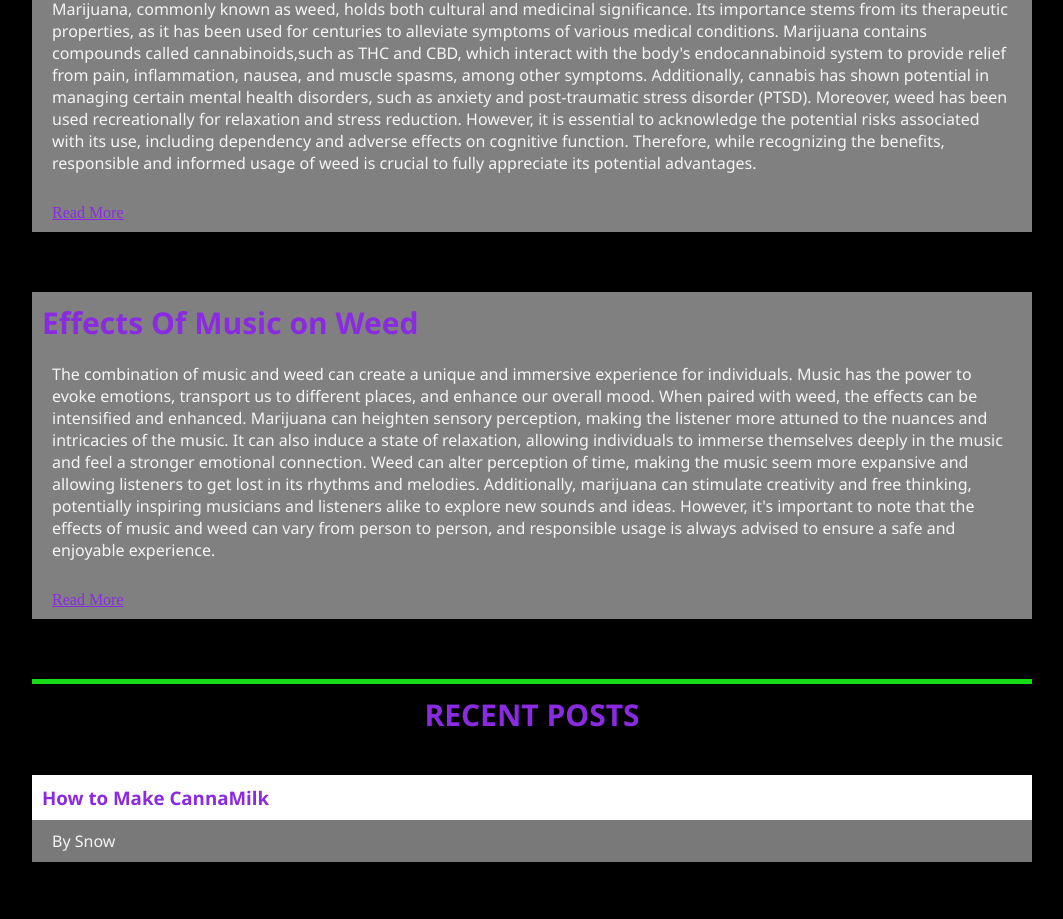
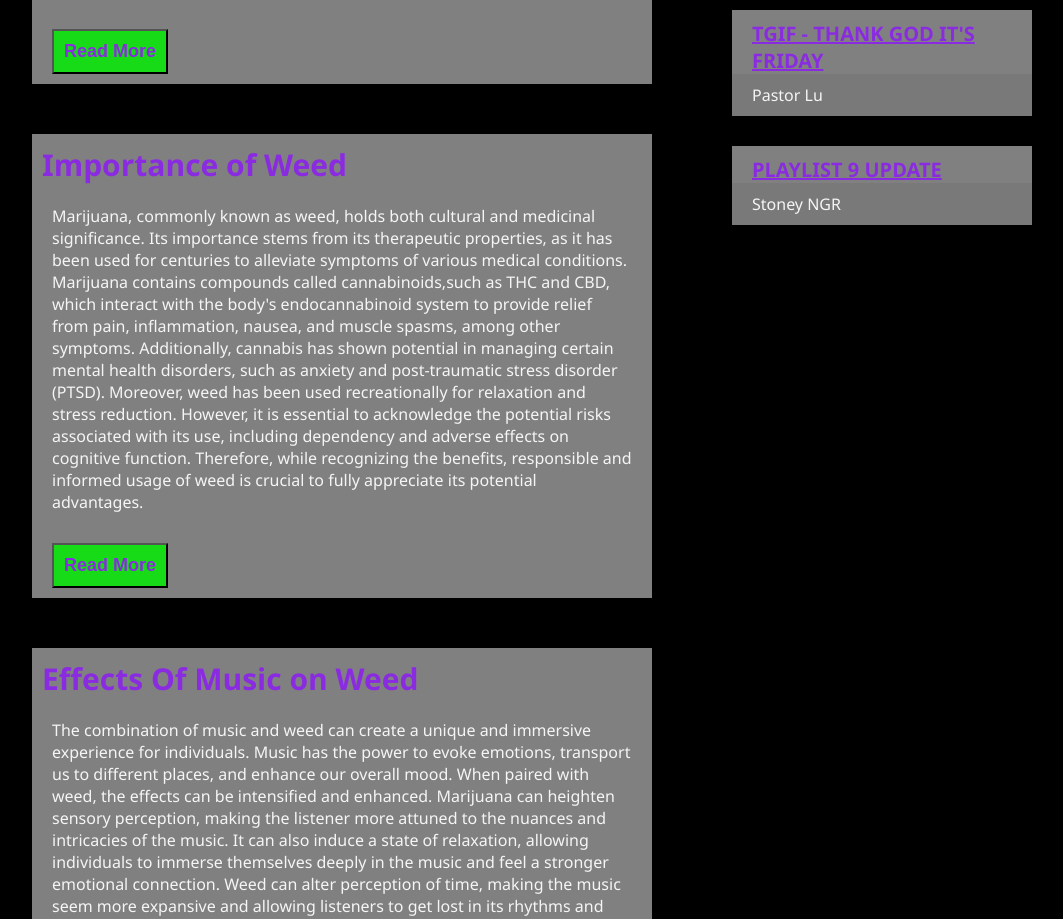
Before and after one commit to khayceeNG/khayceeng.github.io, a plain HTML site: page index.html in a window 1280 px wide. Shown: the part 608-1527 px from the top of the page, without its empty margins (108-1171 px from the left). Drawn offline with Linux system fonts and the light colour scheme.

Commit message:
git commit 	modified:   css/style.css 	modified:   index.html

```diff
--- a/css/style.css
+++ b/css/style.css
@@ -40,7 +40,6 @@ p{
 
 article{
     background-color: grey;
-    margin-bottom: 60px;
 }
 
 aside{
@@ -60,13 +59,17 @@ aside h2{
     margin-bottom: 30px;
 }
 
+button {
+    font-size: 18px;
+    font-weight: bold;
+    color: blueviolet;
+    background-color: #17db17;
+    padding: 10px;
+
+}
+
 footer{
     margin: 30px;
-}
-.read-more {
-    padding: 10px;
-    margin: 10px;
-    color: whitesmoke;
 }
 /* Styling Links */
 
@@ -96,10 +99,20 @@ nav a:link:last-child{
 }
 /* Using FlexBox */
 
+.read-more {
+    padding: 10px;
+    margin: 10px;
+    color: whitesmoke;
+}
+
+.main-box{
+    display: flex;
+    column-gap: 80px;
+}
 .main-header{
     background-color: #17db17;
     padding: 20px;
-    margin-bottom: 20px;
+    margin-bottom: 100px;
     display: flex;
     align-items: center;
     justify-content: space-between;
@@ -108,3 +121,26 @@ nav a:link:last-child{
 .main-p{
     padding: 10px 20px
 }
+
+.main-article{
+    margin-bottom: 50px;
+}
+
+.main-aside{
+    flex: 0 0 300px;
+}
+
+.links{
+    font-size: 20px;
+    font-family: 'Segoe UI', Tahoma, Geneva, Verdana, sans-serif;
+    font-weight: bold;
+    text-transform: uppercase;
+    padding-left: 20px;
+    padding-top: 10px;
+    display: inline-block;
+
+}
+
+.recent-post{
+    margin-bottom: 30px;
+}
--- a/index.html
+++ b/index.html
@@ -19,19 +19,20 @@
           <a href="#">Blog</a>
       </nav>
   </header>
+<div class="main-box">
 
   <main>
-    <article>
+    <article class="main-article">
       <h2>What is Weed?</h2>
       <p class="main-p"> Weed, also known as marijuana or cannabis, is a psychoactive plant that has been used for various purposes throughout history.
         The plant contains chemical compounds called cannabinoids, with the most well-known being tetrahydrocannabinol (THC) and cannabidiol (CBD).
           THC is responsible for the psychoactive effects, while CBD is known for its potential therapeutic properties.
           Weed is typically consumed by smoking, vaporizing, or ingesting it in various forms such as joints, pipes, bongs, edibles, or tinctures. It has been used recreationally for its relaxing and euphoric effects, as well as for medicinal purposes to alleviate symptoms like chronic pain, nausea, and muscle spasms. However, it's important to note that the legal status and regulations surrounding weed vary greatly across different countries and regions.
         It is always advisable to understand and abide by the laws in your specific jurisdiction.</p>
-      <div class="read-more"><a href="#">Read More</a></div>
+      <div class="read-more"><button href="#">Read More</button></div>
     </article>
 
-    <article>
+    <article class="main-article">
       <h2>Importance of Weed</h2>
       <p class="main-p">Marijuana, commonly known as weed, holds both cultural and medicinal significance.
         Its importance stems from its therapeutic properties, as it has been used for centuries to alleviate symptoms of various medical conditions.
@@ -40,10 +41,10 @@
         Moreover, weed has been used recreationally for relaxation and stress reduction.
         However, it is essential to acknowledge the potential risks associated with its use, including dependency and adverse effects on cognitive function.
         Therefore, while recognizing the benefits, responsible and informed usage of weed is crucial to fully appreciate its potential advantages.</p>
-      <div class="read-more"><a href="#">Read More</a></div>
+      <div class="read-more"><button href="#">Read More</button></div>
     </article>
 
-    <article>
+    <article class="main-article">
         <h2>Effects Of Music on Weed</h2>
         <p class="main-p"> The combination of music and weed can create a unique and immersive experience for individuals.
             Music has the power to evoke emotions, transport us to different places, and enhance our overall mood.
@@ -54,32 +55,44 @@
              Additionally, marijuana can stimulate creativity and free thinking, potentially inspiring musicians and listeners alike to explore new sounds
             and ideas. However, it's important to note that the effects of music and weed can vary from person to person,
             and responsible usage is always advised to ensure a safe and enjoyable experience. </p>
-        <div class="read-more"><a href="#">Read More</a></div>
+        <div class="read-more"><button href="#">Read More</button></div>
       </article>
   </main>
 
-  <aside>
+  <aside class="main-aside">
     <h2>Recent Posts</h2>
+    <div>
+
+      <div class="recent-post">
         <article>
-      <h3>How to Make CannaMilk</h3>
+          <a href="#" class="links">How to Make CannaMilk</a>
           <p class="main-p">By Snow</p>
         </article>
+      </div>
 
+      <div class="recent-post">
         <article>
-      <h3>Joints, Blunts, Spliff. What's the Difference</h3>
+          <a href="#" class="links">Joints, Blunts, Spliff. What's the Difference</a>
           <p class="main-p">By BuDHigH</p>
         </article>
+      </div>
 
+    <div class="recent-post">
       <article>
-      <h3>TGIF - Thank God It's Friday</h3>
+        <a href="#" class="links">TGIF - Thank God It's Friday</a>
         <p class="main-p">Pastor Lu</p>
       </article>
+    </div>
 
+    <div class="recent-post">
       <article>
-      <h3>Playlist 9 Update</h3>
+        <a href="#" class="links">Playlist 9 Update</a>
         <p class="main-p">Stoney NGR</p>
       </article>
+    </div>
   </aside>
+</div>
+</div>
 
   <footer>
     <p>&copy; 2023 The TheAntiSoicalSmokers Blog. All rights reserved.</p>
```
Lines whose indentation alone changed are shown as unchanged.
